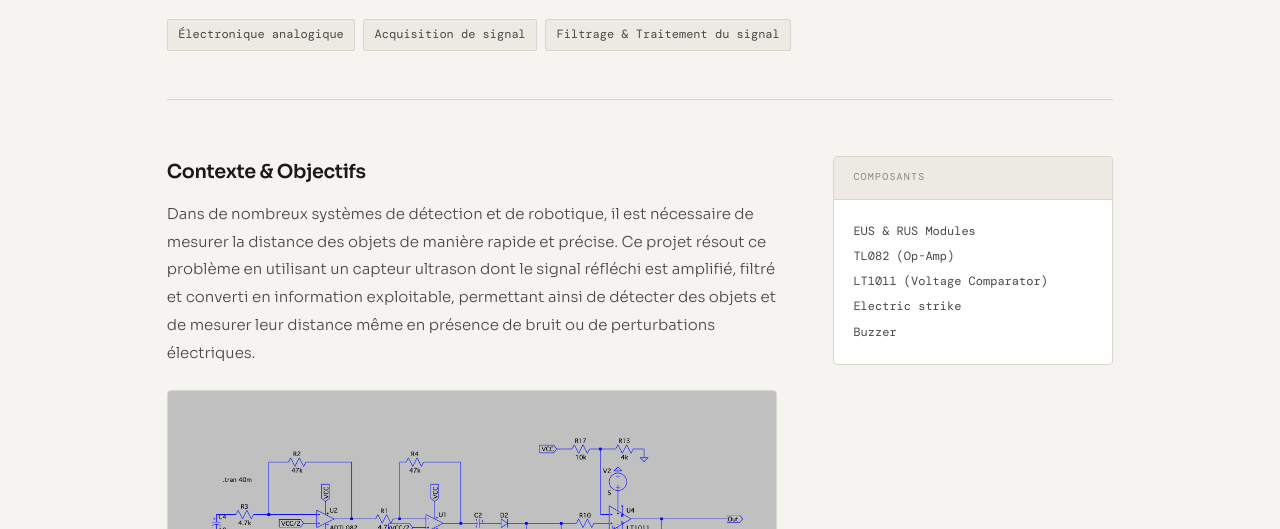
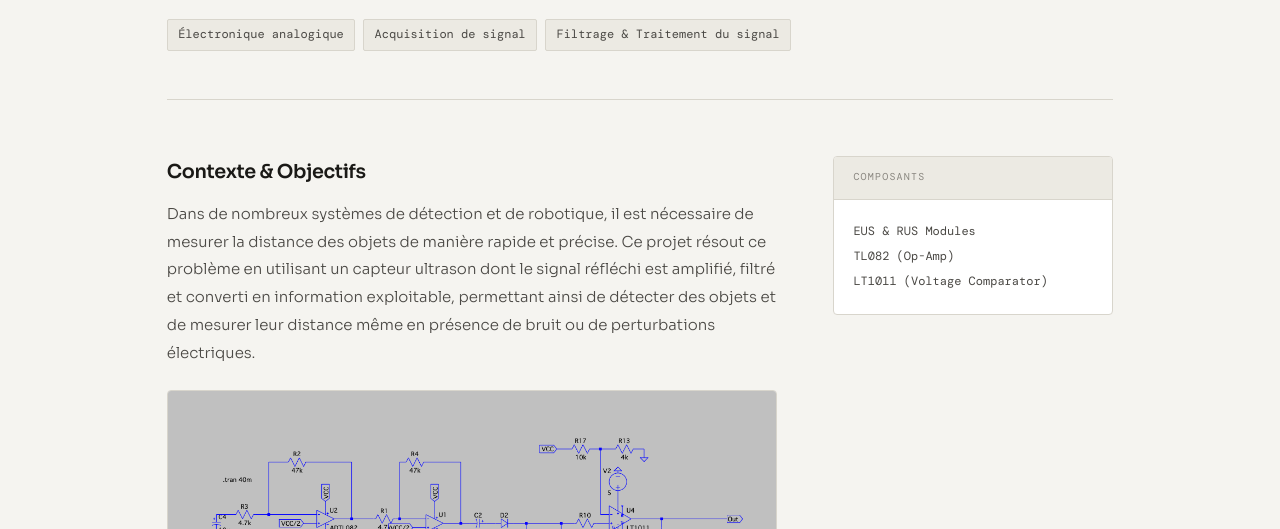
Before and after one commit to rbyr-gh/romainboyer.github.io, a plain HTML site: page projets/projet-3/index.html in a window 1280 px wide. Shown: the part 271-800 px from the top of the page. Drawn offline with nearby package versions, Linux system fonts and the light colour scheme; a web font is replaced by a local one.

Commit message:
Update index.html

```diff
--- a/projets/projet-3/index.html
+++ b/projets/projet-3/index.html
@@ -163,7 +163,7 @@
           <div class="sidebar-card-title"><span data-fr>Composants</span><span data-en>Components</span></div>
           <div class="sidebar-card-body" style="font-family:var(--mono);font-size:12px;color:var(--ink2);line-height:2.1;">
             <!-- ✏️ LISTE COMPOSANTS -->
-            EUS & RUS Modules<br>TL082 (Op-Amp)<br>LT1011 (Voltage Comparator)<br>Electric strike<br>Buzzer
+            EUS & RUS Modules<br>TL082 (Op-Amp)<br>LT1011 (Voltage Comparator)
           </div>
         </div>
       </aside>
```
